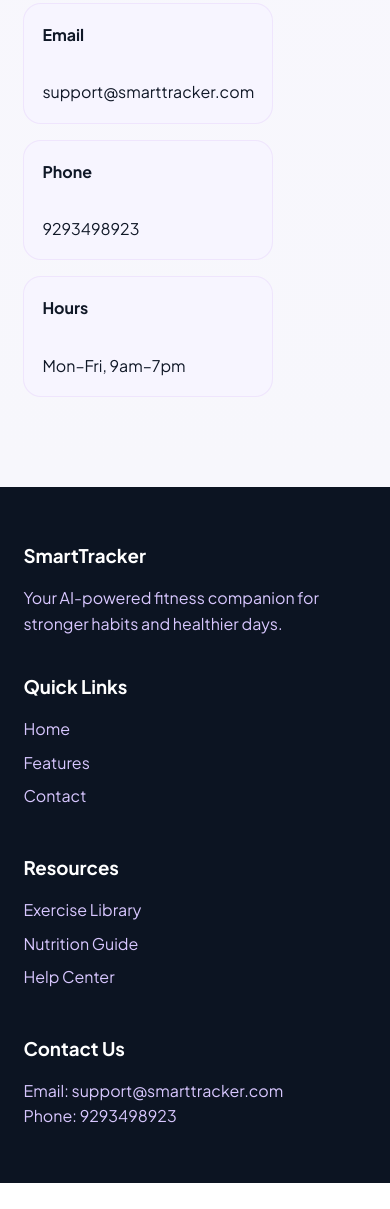
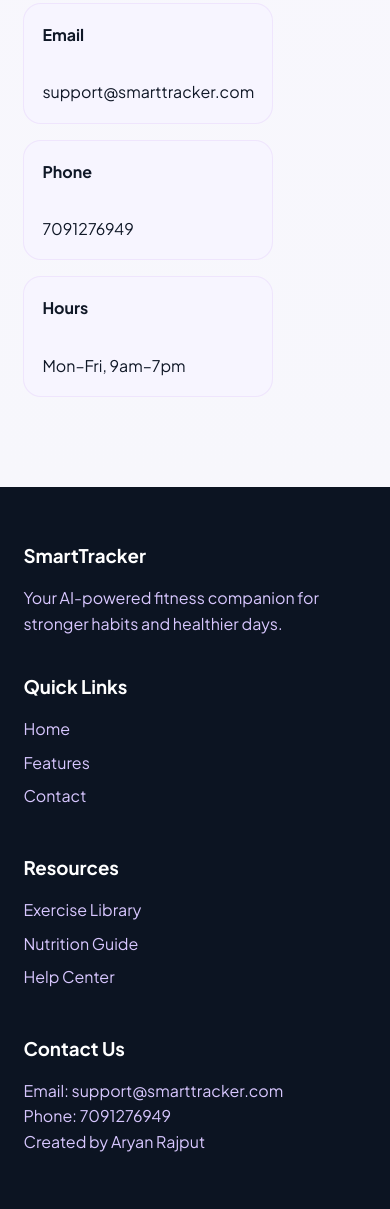
Before and after one commit to Aryan0l/smart-fitness, a plain HTML site: page Smart-fitness/frontend/contact.html in a window 390 px wide. Shown: the part 1638-2847 px from the top of the page. Before the commit the page ends 2821 px from the top, so only its background shows below. Drawn offline with Linux system fonts and the light colour scheme.

Commit message:
Update contact phone and creator credit

```diff
--- a/Smart-fitness/frontend/contact.html
+++ b/Smart-fitness/frontend/contact.html
@@ -42,7 +42,7 @@
                     <p>Whether you need advice, account support, or training assistance, our team is ready to help you stay on track.</p>
                     <div class="contact-info">
                         <p><strong>Email</strong><br>support@smarttracker.com</p>
-                        <p><strong>Phone</strong><br>9293498923</p>
+                        <p><strong>Phone</strong><br>7091276949</p>
                         <p><strong>Hours</strong><br>Mon–Fri, 9am–7pm</p>
                     </div>
                 </div>
@@ -90,7 +90,8 @@
         <div>
             <h3>Contact Us</h3>
             <p>Email: support@smarttracker.com</p>
-            <p>Phone: 9293498923</p>
+            <p>Phone: 7091276949</p>
+            <p>Created by Aryan Rajput</p>
         </div>
     </footer>
 
```
